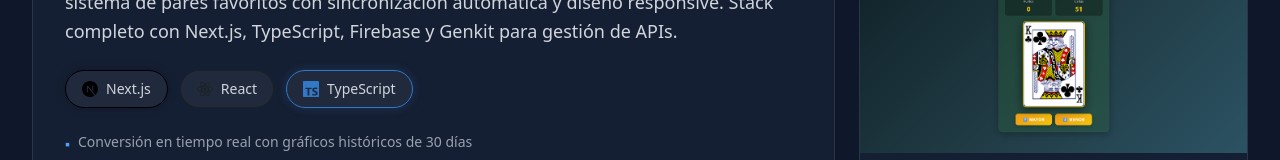
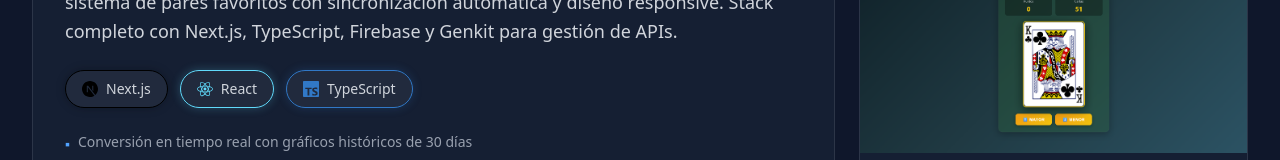
Before and after one commit to drodriguezf-dev/mi-portfolio, a Next.js app: page / in a window 1280 px wide. Shown: the part 2686-2846 px from the top of the page. Built offline with nearby package versions, Linux system fonts and the light colour scheme.

Commit message:
Color arreglado

```diff
--- a/src/components/sections/Projects.tsx
+++ b/src/components/sections/Projects.tsx
@@ -16,7 +16,7 @@
 
 // Tech icons y colores
 const techConfig: Record<string, { color: string; icon: React.ComponentType<React.SVGProps<SVGSVGElement>> | null }> = {  "Next.js": { color: "#000000", icon: SiNextdotjs },
-  "React": { color: "#1b2122ff", icon: SiReact },
+  "React": { color: "#61DAFB", icon: SiReact },
   "TypeScript": { color: "#3178C6", icon: SiTypescript },
   "PHP": { color: "#777BB4", icon: SiPhp },
   "MySQL": { color: "#4479A1", icon: SiMysql },
```
